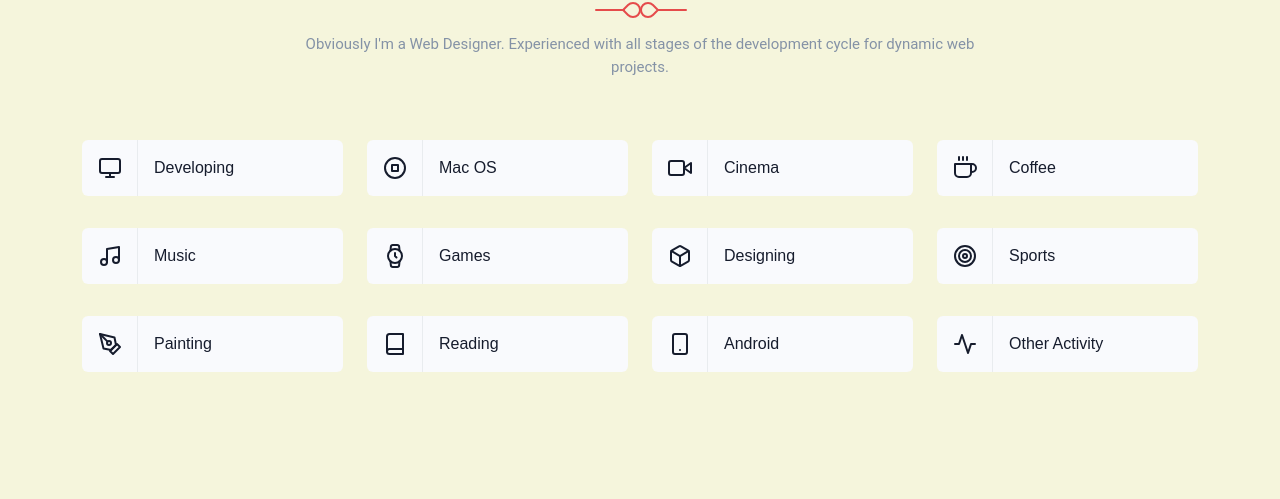
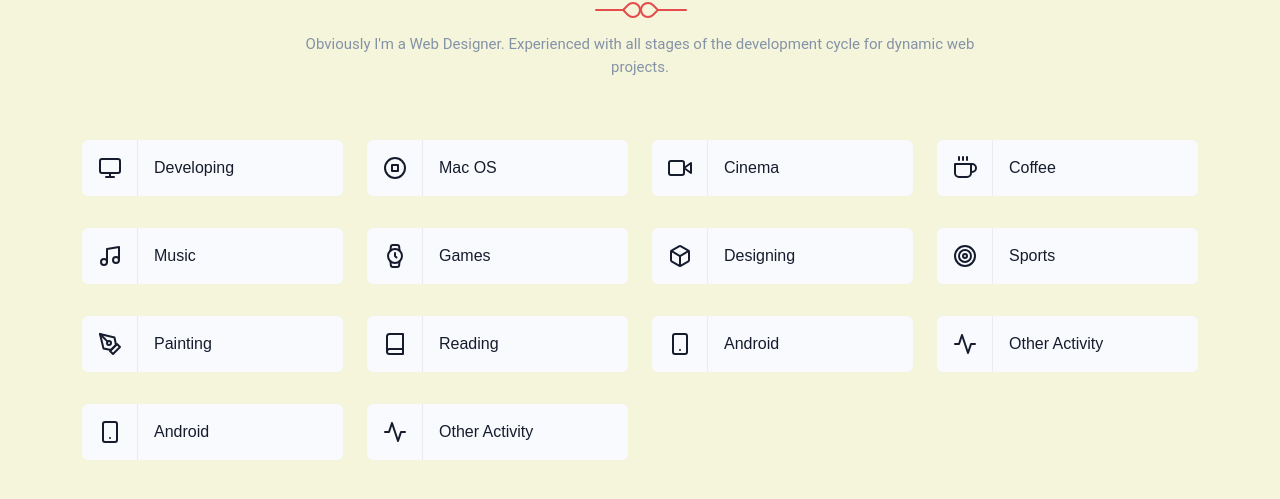
Before and after one commit to rTechCoding/hobbies_interest, a plain HTML site: page index.html in a window 1280 px wide. Shown: the part 151-650 px from the top of the page. Drawn offline with Linux system fonts and the light colour scheme.

Commit message:
Update index.html
ADDED SAME FILE

```diff
--- a/index.html
+++ b/index.html
@@ -191,6 +191,32 @@
                             </div>
                         </div>
                     </div><!--end col-->
+
+                    <div class="col-lg-3 col-md-4 col-sm-6 col-12 mt-4 pt-2">
+                        <div class="interests-desc bg-light position-relative px-2 py-3 rounded">
+                            <div class="hobbies d-flex align-items-center">
+                                <div class="text-center rounded-pill me-4">
+                                    <i data-feather="smartphone" class="icon fea icon-md-sm"></i>
+                                </div>
+                                <div class="content">
+                                    <h6 class="title mb-0">Android</h6>
+                                </div>
+                            </div>
+                        </div>
+                    </div><!--end col-->
+
+                    <div class="col-lg-3 col-md-4 col-sm-6 col-12 mt-4 pt-2">
+                        <div class="interests-desc bg-light position-relative px-2 py-3 rounded">
+                            <div class="hobbies d-flex align-items-center">
+                                <div class="text-center rounded-pill me-4">
+                                    <i data-feather="activity" class="icon fea icon-md-sm"></i>
+                                </div>
+                                <div class="content">
+                                    <h6 class="title mb-0">Other Activity</h6>
+                                </div>
+                            </div>
+                        </div>
+                    </div><!--end col-->
                 </div>
             </div><!--end container-->
 
@@ -200,4 +226,5 @@
         <script src="assets/js/app.js"></script>
     </body>
 
+
 </html>
```
